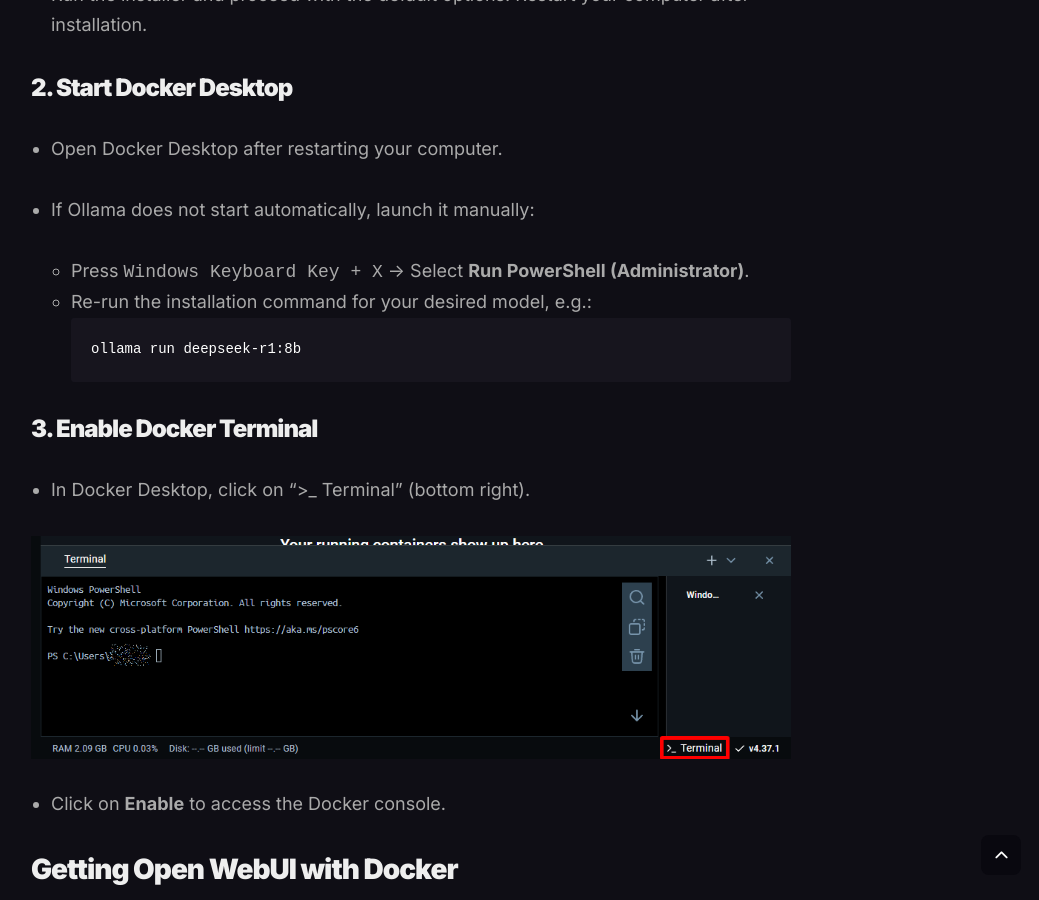
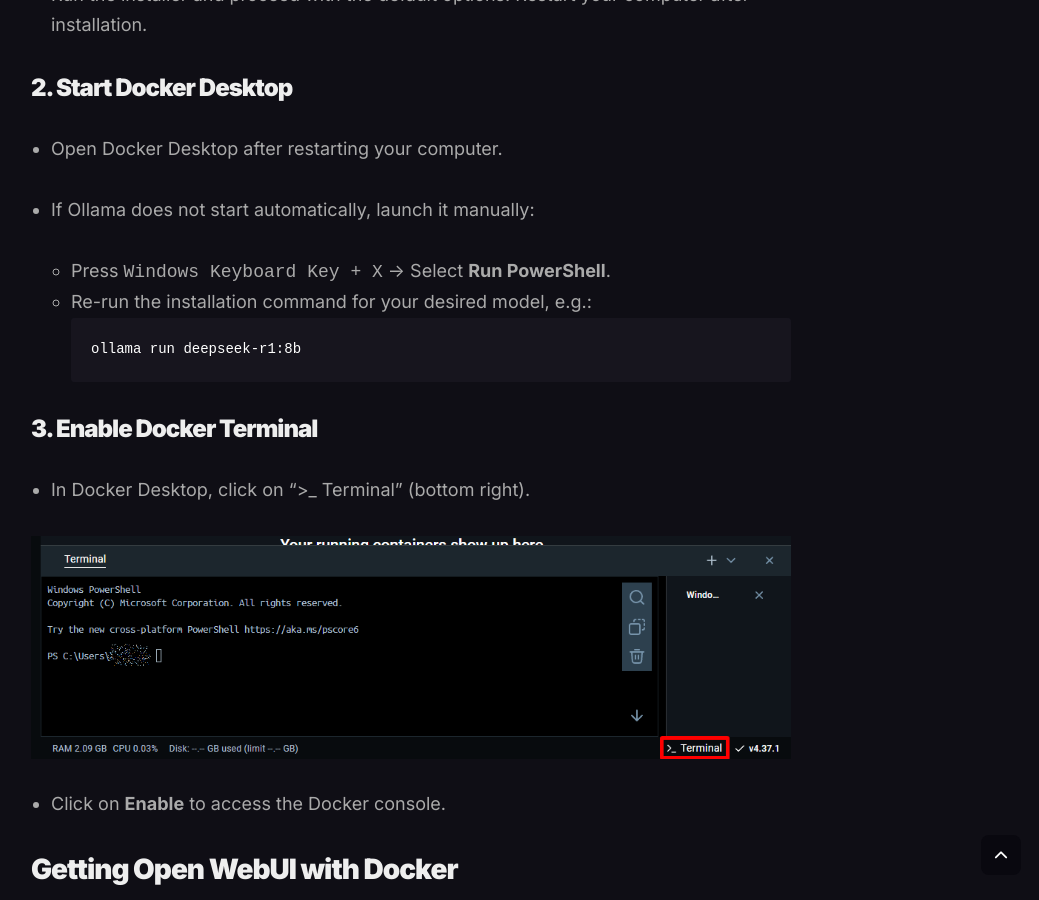
Before and after one commit to Vorkharium/vorkharium.github.io, a Jekyll site: the page built from _posts/2025-28-01-DeepSeek-R1-Docker-Open-WebUI.md, in a window 1280 px wide and 900 px high, scrolled down 3039 px. Shown: the whole window, without its empty margins (229-1268 px from the left). Built offline with Jekyll 4.4.1, drawn with Linux system fonts in a browser that asks for light colours.

Commit message:
Update 2025-28-01-DeepSeek-R1-Docker-Open-WebUI.md

````diff
--- a/_posts/2025-28-01-DeepSeek-R1-Docker-Open-WebUI.md
+++ b/_posts/2025-28-01-DeepSeek-R1-Docker-Open-WebUI.md
@@ -57,7 +57,7 @@
 - Open Docker Desktop after restarting your computer.
 
 - If Ollama does not start automatically, launch it manually:
-    - Press `Windows Keyboard Key + X` → Select **Run PowerShell (Administrator)**.
+    - Press `Windows Keyboard Key + X` → Select **Run PowerShell**.
     - Re-run the installation command for your desired model, e.g.:
 ```shell
 ollama run deepseek-r1:8b
````
